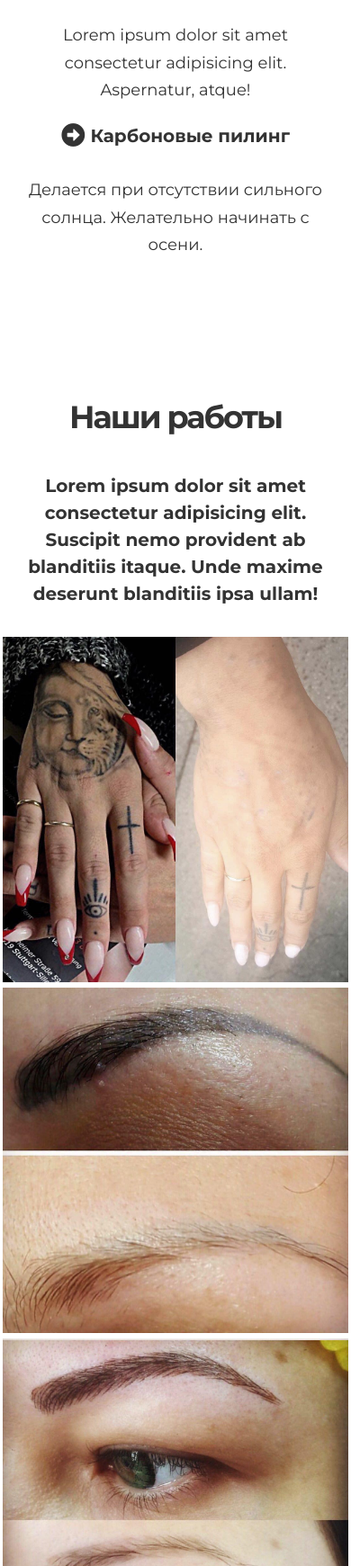
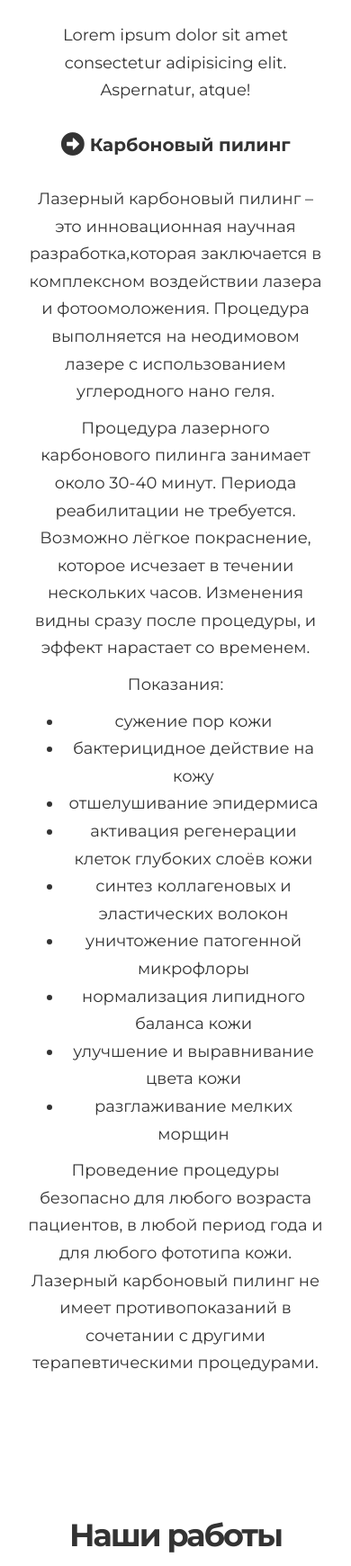
Before and after one commit to JohnyNoxwell/Johnynoxwell.github.io, a plain HTML site: page index.html in a window 390 px wide. Shown: the part 4900-6641 px from the top of the page at 90% size. Drawn offline with Linux system fonts and the light colour scheme.

Commit message:
few changes1

```diff
--- a/index.html
+++ b/index.html
@@ -300,27 +300,47 @@
                     </div>
                                     </div>
                 <div class="row wow fadeIn " data-wow-delay=".6s ">
-                    <div class="col-md-3 ">
+                    <div class="col-md-4 ">
                         <h3>
                             <i class="fas fa-arrow-alt-circle-right fa-lg "></i> Увеличение губ </h3>
                         <p>Гиалуроновая кислота фирма Эволюшн (Израиль) и Принцесс (Франция) остальные препараты можно достать. Контурная пластика(убираем морщины до уровня скул) препараты те же.</p>
                     </div>
-                    <div class="col-md-3 ">
+                    <div class="col-md-4 ">
                         <h3>
                             <i class="fas fa-arrow-alt-circle-right fa-lg "></i> Лазерное Удаление татуировок.</h3>
                         <p> Lorem ipsum dolor sit, amet consectetur adipisicing elit. Vel porro vitae tempore officiis reprehenderit
                             blanditiis.
                         </p>
                     </div>
-                    <div class="col-md-3 ">
+                    <div class="col-md-4 ">
                         <h3>
                             <i class="fas fa-arrow-alt-circle-right fa-lg "></i> Лазерное Удаление татуажа(бровей,губ) </h3>
                         <p> Lorem ipsum dolor sit amet consectetur adipisicing elit. Aspernatur, atque!</p>
                     </div>
-                    <div class="col-md-3 ">
+
+                </div>
+                <div class="row wow fadein" data-wow-delay=".6s ">
+                	 <div class="col-md-12 ">
                         <h3>
-                            <i class="fas fa-arrow-alt-circle-right fa-lg "></i> Карбоновые пилинг </h3>
-                        <p> Делается при отсутствии сильного солнца. Желательно начинать с осени.</p>
+                            <i class="fas fa-arrow-alt-circle-right fa-lg "></i> Карбоновый пилинг </h3>
+							<p>Лазерный  карбоновый пилинг – это инновационная научная разработка,которая заключается в комплексном воздействии лазера и фотоомоложения.
+Процедура выполняется на неодимовом лазере с использованием углеродного нано геля.</p>
+							<p>Процедура лазерного карбонового пилинга  занимает около 30-40 минут.
+Периода реабилитации не требуется. Возможно лёгкое покраснение, которое исчезает в течении нескольких часов. Изменения видны сразу после процедуры, и эффект нарастает со временем.</p>
+							<p>Показания:</p>
+							<ul>
+								<li>сужение пор кожи</li>
+								<li>бактерицидное действие на кожу</li>
+								<li>отшелушивание  эпидермиса</li>
+								<li>активация  регенерации клеток глубоких слоёв кожи</li>
+								<li>синтез коллагеновых и эластических волокон</li>
+								<li>уничтожение патогенной микрофлоры</li>
+								<li>нормализация липидного баланса кожи</li>
+								<li>улучшение и выравнивание цвета кожи</li>
+								<li>разглаживание мелких морщин</li>
+							</ul>
+							<p>Проведение процедуры безопасно для любого возраста пациентов, в любой период года и для любого фототипа кожи.
+Лазерный карбоновый пилинг не имеет противопоказаний в сочетании с другими терапевтическими процедурами.</p>
                     </div>
                 </div>
             </div>
```
